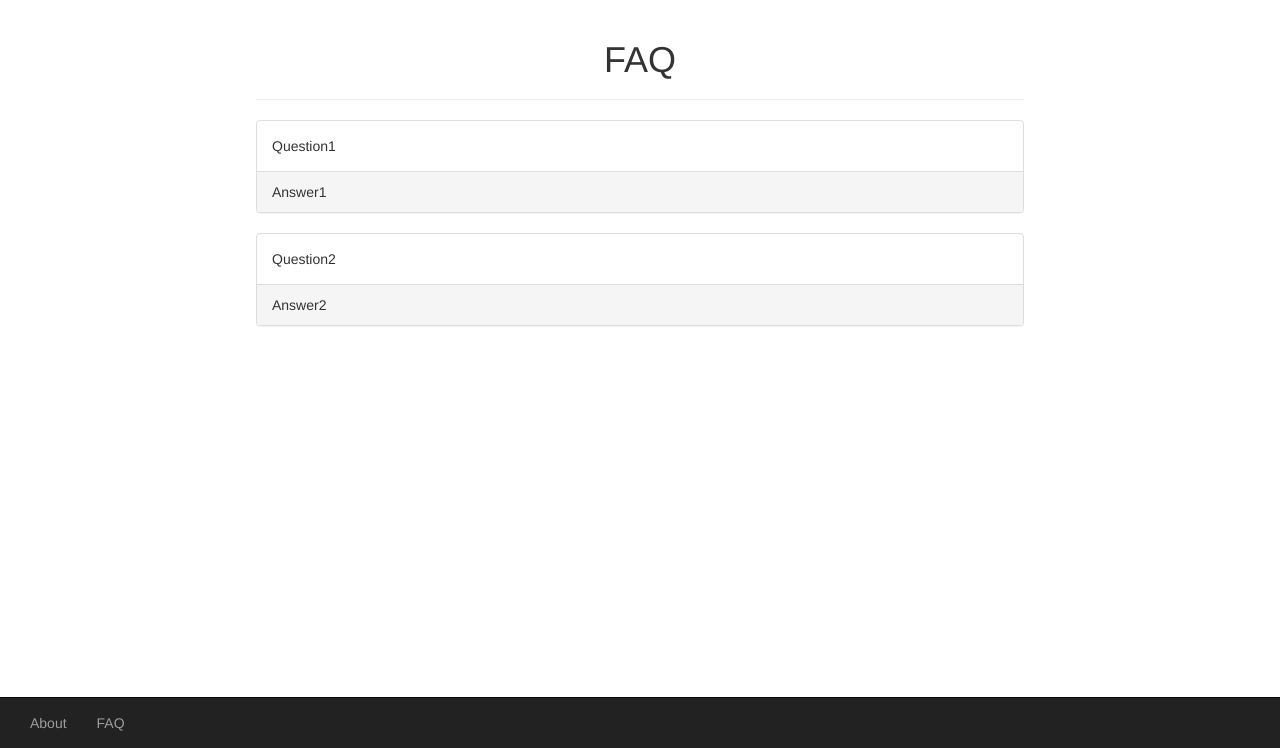
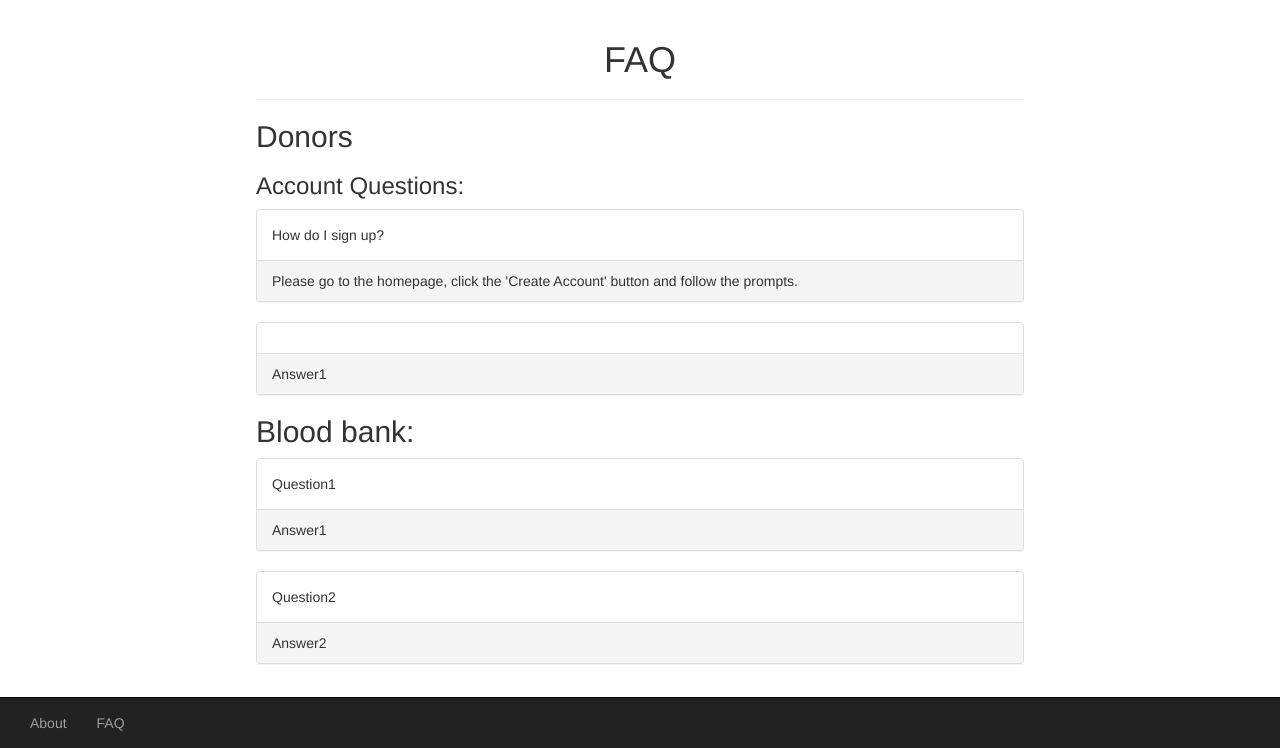
Before and after one commit to mSquizzle/150-Cloud-Apps, a Python web app: template templates/faq.html in a window 1280 px wide. Shown: the part 52-800 px from the top of the page. Run offline with Jinja, Linux system fonts and the light colour scheme; the template is opened without the code that fills it, so the values that code supplies are empty; some libraries are stand-ins or nearby versions.

Commit message:
adding to faq

```diff
--- a/templates/faq.html
+++ b/templates/faq.html
@@ -5,6 +5,27 @@
 
 </div>
 
+<h2> Donors </h2>
+<h3> Account Questions: </h3>
+<div class="panel panel-default">
+    <div class="panel-body">
+        How do I sign up?
+    </div>
+    <div class="panel-footer">
+        Please go to the homepage, click the 'Create Account' button and
+	follow the prompts.
+    </div>
+</div>
+
+<div class="panel panel-default">
+    <div class="panel-body">
+
+    </div>
+    <div class="panel-footer">
+        Answer1
+    </div>
+</div>
+<h2> Blood bank: </h2>
 <div class="panel panel-default">
     <div class="panel-body">
         Question1
```
